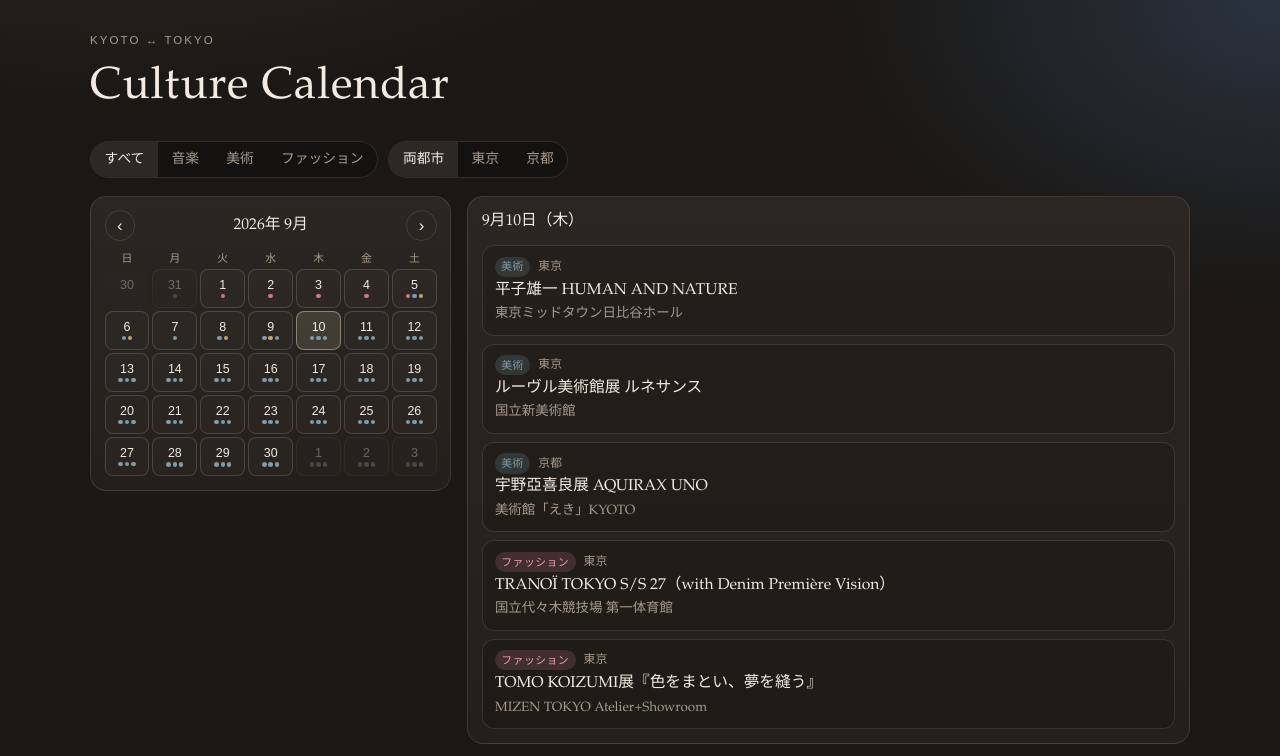
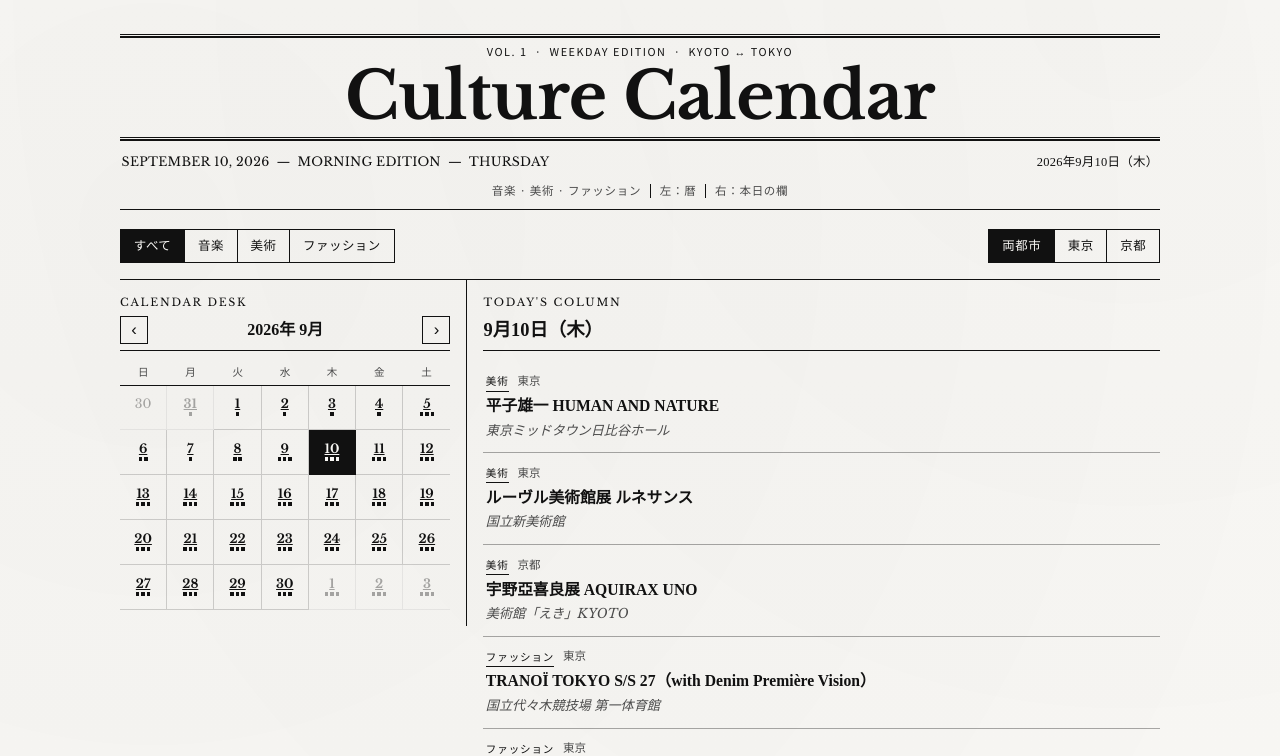
Before and after one commit to Licca-07/culture-calendar, a React (Vite) app: page / in a window 1280 px wide. Shown: the top 756 px of the page. Built offline with nearby package versions, Linux system fonts and the light colour scheme.

Commit message:
Restyle Culture Calendar as a weekday broadsheet
Adopt a Morning Harbor–like masthead, hairline rules, and
monochrome paper typography while keeping the 1:2 calendar/events split.

```diff
--- a/index.html
+++ b/index.html
@@ -4,7 +4,13 @@
     <meta charset="UTF-8" />
     <link rel="icon" type="image/svg+xml" href="/favicon.svg" />
     <meta name="viewport" content="width=device-width, initial-scale=1.0" />
-    <meta name="description" content="Kyoto and Tokyo music and art event calendar" />
+    <meta name="description" content="Kyoto and Tokyo music, art, and fashion event calendar" />
+    <link rel="preconnect" href="https://fonts.googleapis.com" />
+    <link rel="preconnect" href="https://fonts.gstatic.com" crossorigin />
+    <link
+      href="https://fonts.googleapis.com/css2?family=Libre+Baskerville:ital,wght@0,400;0,700;1,400&family=Noto+Sans+JP:wght@400;500;700&family=Noto+Serif+JP:wght@500;700&display=swap"
+      rel="stylesheet"
+    />
     <title>Culture Calendar</title>
   </head>
   <body>
--- a/src/App.css
+++ b/src/App.css
@@ -1,19 +1,18 @@
 :root {
-  --bg0: #1a1714;
-  --bg1: #241f1a;
-  --ink: #f3ebe1;
-  --muted: #a89a8c;
-  --line: rgba(243, 235, 225, 0.12);
-  --music: #c4a574;
-  --art: #7f9aa8;
-  --fashion: #c97b8a;
-  --accent: #e8d7c0;
-  font-family: "Iowan Old Style", "Palatino Linotype", Palatino, "Hiragino Mincho ProN",
-    "Yu Mincho", serif;
+  --paper: #f8f7f4;
+  --ink: #111111;
+  --muted: #4a4a4a;
+  --rule: #111111;
+  --music: #111111;
+  --art: #111111;
+  --fashion: #111111;
+  --serif-en: "Libre Baskerville", "Times New Roman", Times, serif;
+  --serif-jp: "Noto Serif JP", "Hiragino Mincho ProN", "Yu Mincho", serif;
+  --sans-jp: "Noto Sans JP", "Hiragino Sans", "Yu Gothic", sans-serif;
   color: var(--ink);
-  background: radial-gradient(1200px 700px at 10% -10%, #3a322a 0%, transparent 55%),
-    radial-gradient(900px 600px at 100% 0%, #2a3340 0%, transparent 50%), var(--bg0);
-  line-height: 1.5;
+  background: var(--paper);
+  line-height: 1.55;
+  font-family: var(--sans-jp);
 }
 
 * {
@@ -23,6 +22,10 @@
 body {
   margin: 0;
   min-height: 100vh;
+  background:
+    radial-gradient(circle at 12% 8%, rgba(0, 0, 0, 0.03), transparent 42%),
+    radial-gradient(circle at 88% 0%, rgba(0, 0, 0, 0.025), transparent 40%),
+    linear-gradient(180deg, #fbfaf7 0%, var(--paper) 40%, #f3f1ec 100%);
 }
 
 #root {
@@ -30,91 +33,181 @@ body {
 }
 
 .page {
-  width: min(1100px, calc(100% - 2rem));
+  width: min(1040px, calc(100% - 2rem));
   margin: 0 auto;
-  padding: 2rem 0 3.5rem;
+  padding: 1.75rem 0 3rem;
 }
 
-.hero {
-  margin-bottom: 1.25rem;
+.masthead {
+  text-align: center;
+  margin-bottom: 1.15rem;
 }
 
-.eyebrow {
-  margin: 0;
-  letter-spacing: 0.18em;
-  text-transform: uppercase;
-  font-size: 0.72rem;
-  color: var(--muted);
-  font-family: "Avenir Next", "Hiragino Sans", sans-serif;
+.rule-double {
+  height: 4px;
+  border-top: 1px solid var(--rule);
+  border-bottom: 2px solid var(--rule);
+  margin: 0.35rem 0;
 }
 
-h1 {
-  margin: 0.3rem 0 0;
-  font-weight: 500;
-  font-size: clamp(1.9rem, 4.5vw, 2.8rem);
+.rule-single {
+  height: 0;
+  border-top: 1px solid var(--rule);
+  margin: 0.45rem 0 0;
+}
+
+.issue-line {
+  margin: 0.35rem 0 0.15rem;
+  display: flex;
+  justify-content: center;
+  flex-wrap: wrap;
+  gap: 0.45rem;
+  font-family: var(--sans-jp);
+  font-size: 0.68rem;
+  letter-spacing: 0.14em;
+  text-transform: uppercase;
+  color: var(--ink);
+}
+
+.brand {
+  margin: 0.15rem 0 0.2rem;
+  font-family: var(--serif-en);
+  font-weight: 700;
+  font-size: clamp(2.35rem, 7.5vw, 4.1rem);
+  letter-spacing: -0.01em;
+  line-height: 1.05;
+}
+
+.dateline {
+  display: flex;
+  flex-wrap: wrap;
+  justify-content: space-between;
+  align-items: baseline;
+  gap: 0.35rem 1rem;
+  padding: 0.35rem 0.1rem 0.15rem;
+  text-align: left;
+}
+
+.dateline-en,
+.dateline-ja {
+  margin: 0;
+  font-size: 0.78rem;
   letter-spacing: 0.02em;
 }
 
+.dateline-en {
+  font-family: var(--serif-en);
+  text-transform: uppercase;
+}
+
+.dateline-ja {
+  font-family: var(--serif-jp);
+  font-weight: 500;
+}
+
+.dateline .sep {
+  margin: 0 0.2rem;
+}
+
+.meta-bar {
+  display: flex;
+  flex-wrap: wrap;
+  justify-content: center;
+  align-items: center;
+  gap: 0.55rem;
+  padding: 0.45rem 0 0.15rem;
+  font-family: var(--sans-jp);
+  font-size: 0.72rem;
+  letter-spacing: 0.06em;
+  color: var(--muted);
+}
+
+.meta-bar .vbar {
+  width: 1px;
+  height: 0.85rem;
+  background: var(--rule);
+  display: inline-block;
+}
+
 .seed-note {
-  margin: 0.85rem 0 0;
-  padding: 0.7rem 0.85rem;
-  border: 1px dashed rgba(196, 165, 116, 0.35);
-  border-radius: 12px;
-  color: var(--music);
-  font-size: 0.88rem;
-  font-family: "Avenir Next", "Hiragino Sans", sans-serif;
+  margin: 0 0 0.9rem;
+  padding: 0.55rem 0;
+  border-top: 1px solid var(--rule);
+  border-bottom: 1px solid var(--rule);
+  color: var(--muted);
+  font-size: 0.82rem;
 }
 
 .filters {
   display: flex;
   flex-wrap: wrap;
   gap: 0.65rem;
-  margin-bottom: 1.1rem;
+  margin-bottom: 1rem;
+  justify-content: space-between;
 }
 
 .seg {
   display: inline-flex;
-  border: 1px solid var(--line);
-  background: rgba(0, 0, 0, 0.2);
-  border-radius: 999px;
+  border: 1px solid var(--rule);
   overflow: hidden;
 }
 
 .seg button {
   border: 0;
+  border-right: 1px solid var(--rule);
   background: transparent;
-  color: var(--muted);
-  padding: 0.45rem 0.85rem;
+  color: var(--ink);
+  padding: 0.4rem 0.8rem;
   cursor: pointer;
   font: inherit;
-  font-size: 0.86rem;
-  font-family: "Avenir Next", "Hiragino Sans", sans-serif;
+  font-size: 0.78rem;
+  letter-spacing: 0.04em;
+}
+
+.seg button:last-child {
+  border-right: 0;
 }
 
 .seg button.on {
-  background: rgba(243, 235, 225, 0.1);
-  color: var(--ink);
+  background: var(--ink);
+  color: var(--paper);
 }
 
 .layout {
   display: grid;
   grid-template-columns: 1fr 2fr;
-  gap: 1rem;
+  gap: 0;
   align-items: start;
+  border-top: 1px solid var(--rule);
+  border-bottom: 1px solid var(--rule);
 }
 
-.calendar-wrap,
-.panel {
-  background: linear-gradient(180deg, rgba(255, 255, 255, 0.03), transparent), var(--bg1);
-  border: 1px solid var(--line);
-  border-radius: 16px;
-  padding: 0.85rem;
+.calendar-wrap {
+  padding: 0.85rem 0.95rem 1rem 0;
+  border-right: 1px solid var(--rule);
+  min-width: 0;
 }
 
 .events-col {
   display: grid;
-  gap: 0.85rem;
+  gap: 0;
   min-width: 0;
+}
+
+.panel {
+  padding: 0.85rem 0 1rem 1.05rem;
+}
+
+.panel.upcoming {
+  border-top: 1px solid var(--rule);
+}
+
+.section-kicker {
+  margin: 0 0 0.35rem;
+  font-family: var(--serif-en);
+  font-size: 0.68rem;
+  letter-spacing: 0.16em;
+  text-transform: uppercase;
 }
 
 .month-nav {
@@ -122,72 +215,92 @@ h1 {
   align-items: center;
   justify-content: space-between;
   margin-bottom: 0.55rem;
+  border-bottom: 1px solid var(--rule);
+  padding-bottom: 0.4rem;
 }
 
 .month-nav h2 {
   margin: 0;
-  font-size: 0.98rem;
-  font-weight: 500;
+  font-family: var(--serif-jp);
+  font-size: 1rem;
+  font-weight: 700;
 }
 
 .month-nav button {
-  width: 1.9rem;
-  height: 1.9rem;
-  border-radius: 999px;
-  border: 1px solid var(--line);
+  width: 1.75rem;
+  height: 1.75rem;
+  border: 1px solid var(--rule);
   background: transparent;
   color: var(--ink);
   cursor: pointer;
   font-size: 1.05rem;
+  line-height: 1;
+}
+
+.month-nav button:hover {
+  background: var(--ink);
+  color: var(--paper);
 }
 
 .dow,
 .grid {
   display: grid;
   grid-template-columns: repeat(7, 1fr);
-  gap: 0.2rem;
+  gap: 0;
 }
 
 .dow span {
   text-align: center;
   color: var(--muted);
-  font-size: 0.68rem;
-  font-family: "Avenir Next", "Hiragino Sans", sans-serif;
-  padding-bottom: 0.2rem;
+  font-size: 0.66rem;
+  letter-spacing: 0.06em;
+  padding: 0.25rem 0;
+  border-bottom: 1px solid var(--rule);
 }
 
 .cell {
-  aspect-ratio: 1.15;
-  border: 1px solid transparent;
-  border-radius: 8px;
-  background: rgba(255, 255, 255, 0.02);
+  aspect-ratio: 1.05;
+  border: 0;
+  border-right: 1px solid rgba(17, 17, 17, 0.18);
+  border-bottom: 1px solid rgba(17, 17, 17, 0.18);
+  background: transparent;
   color: var(--ink);
   cursor: pointer;
   display: flex;
   flex-direction: column;
   align-items: center;
   justify-content: center;
-  gap: 0.15rem;
+  gap: 0.12rem;
   padding: 0.15rem;
   font: inherit;
+}
+
+.cell:nth-child(7n) {
+  border-right: 0;
 }
 
 .cell.muted {
   opacity: 0.35;
 }
 
-.cell.has {
-  border-color: rgba(232, 215, 192, 0.18);
+.cell.has .num {
+  font-weight: 700;
+  text-decoration: underline;
+  text-underline-offset: 0.12em;
 }
 
 .cell.selected {
-  background: rgba(232, 215, 192, 0.14);
-  border-color: rgba(232, 215, 192, 0.45);
+  background: var(--ink);
+  color: var(--paper);
+}
+
+.cell.selected .dots i {
+  background: var(--paper);
 }
 
 .num {
   font-size: 0.78rem;
-  font-family: "Avenir Next", "Hiragino Sans", sans-serif;
+  font-family: var(--serif-en);
   line-height: 1;
 }
 
@@ -198,108 +311,101 @@ h1 {
 }
 
 .dots i {
-  width: 0.28rem;
-  height: 0.28rem;
-  border-radius: 999px;
+  width: 0.22rem;
+  height: 0.22rem;
+  border-radius: 0;
   display: block;
-}
-
-.dots i.music {
-  background: var(--music);
-}
-
-.dots i.art {
-  background: var(--art);
-}
-
-.dots i.fashion {
-  background: var(--fashion);
+  background: var(--ink);
 }
 
 .panel h3 {
-  margin: 0 0 0.7rem;
-  font-size: 0.98rem;
-  font-weight: 500;
+  margin: 0 0 0.65rem;
+  font-family: var(--serif-jp);
+  font-size: 1.15rem;
+  font-weight: 700;
+  border-bottom: 1px solid var(--rule);
+  padding-bottom: 0.35rem;
 }
 
 .empty {
   margin: 0;
   color: var(--muted);
-  font-size: 0.92rem;
+  font-size: 0.9rem;
 }
 
 .list {
   list-style: none;
   margin: 0;
   padding: 0;
-  display: grid;
-  gap: 0.5rem;
+}
+
+.list li + li {
+  border-top: 1px solid rgba(17, 17, 17, 0.35);
 }
 
 .list a {
   display: grid;
   grid-template-columns: auto auto 1fr;
   grid-template-rows: auto auto;
-  gap: 0.12rem 0.5rem;
+  gap: 0.15rem 0.55rem;
   text-decoration: none;
   color: inherit;
-  padding: 0.65rem 0.75rem;
-  border-radius: 12px;
-  border: 1px solid var(--line);
-  background: rgba(0, 0, 0, 0.15);
+  padding: 0.7rem 0.15rem;
 }
 
-.list a:hover {
-  border-color: rgba(232, 215, 192, 0.35);
+.list a:hover strong {
+  text-decoration: underline;
+  text-underline-offset: 0.14em;
 }
 
 .tag {
-  font-size: 0.68rem;
-  letter-spacing: 0.04em;
-  padding: 0.12rem 0.4rem;
-  border-radius: 999px;
-  font-family: "Avenir Next", "Hiragino Sans", sans-serif;
+  font-size: 0.66rem;
+  letter-spacing: 0.08em;
+  padding: 0.05rem 0;
+  font-family: var(--sans-jp);
   width: fit-content;
-}
-
-.tag.music {
-  background: rgba(196, 165, 116, 0.2);
-  color: var(--music);
-}
-
-.tag.art {
-  background: rgba(127, 154, 168, 0.2);
-  color: var(--art);
-}
-
-.tag.fashion {
-  background: rgba(201, 123, 138, 0.2);
-  color: #e8a0ad;
+  border-bottom: 1px solid var(--rule);
 }
 
 .city,
 time {
   color: var(--muted);
-  font-size: 0.74rem;
-  font-family: "Avenir Next", "Hiragino Sans", sans-serif;
+  font-size: 0.72rem;
+  font-family: var(--serif-en);
   align-self: center;
 }
 
 .list strong {
   grid-column: 1 / -1;
-  font-weight: 500;
+  font-family: var(--serif-jp);
+  font-weight: 700;
   font-size: 0.98rem;
 }
 
 .list em {
   grid-column: 1 / -1;
-  font-style: normal;
+  font-style: italic;
+  font-family: var(--serif-en);
   color: var(--muted);
-  font-size: 0.84rem;
+  font-size: 0.82rem;
 }
 
 .upcoming time {
   grid-column: 1 / -1;
+}
+
+.colophon {
+  margin-top: 1.1rem;
+  text-align: center;
+}
+
+.colophon p {
+  margin: 0.55rem 0 0;
+  font-family: var(--serif-en);
+  font-size: 0.72rem;
+  letter-spacing: 0.08em;
+  text-transform: uppercase;
+  color: var(--muted);
 }
 
 @media (max-width: 860px) {
@@ -308,15 +414,71 @@ time {
   }
 
   .calendar-wrap {
-    max-width: 360px;
+    border-right: 0;
+    border-bottom: 1px solid var(--rule);
+    padding: 0.85rem 0 1rem;
+    max-width: none;
+  }
+
+  .panel {
+    padding-left: 0;
   }
 
   .page {
-    width: min(100% - 1.25rem, 1100px);
-    padding-top: 1.4rem;
+    width: min(100% - 1.25rem, 1040px);
+    padding-top: 1.25rem;
+  }
+
+  .brand {
+    font-size: clamp(2rem, 11vw, 3.2rem);
+  }
+
+  .dateline {
+    flex-direction: column;
+    align-items: center;
+    text-align: center;
   }
 
   .list a {
     grid-template-columns: auto 1fr;
   }
 }
+
+@media (prefers-reduced-motion: no-preference) {
+  .brand {
+    animation: masthead-in 700ms ease-out both;
+  }
+
+  .dateline,
+  .meta-bar {
+    animation: fade-up 650ms ease-out 120ms both;
+  }
+
+  .layout {
+    animation: fade-up 700ms ease-out 220ms both;
+  }
+}
+
+@keyframes masthead-in {
+  from {
+    opacity: 0;
+    letter-spacing: 0.08em;
+    transform: translateY(0.35rem);
+  }
+  to {
+    opacity: 1;
+    letter-spacing: -0.01em;
+    transform: none;
+  }
+}
+
+@keyframes fade-up {
+  from {
+    opacity: 0;
+    transform: translateY(0.4rem);
+  }
+  to {
+    opacity: 1;
+    transform: none;
+  }
+}
--- a/src/App.tsx
+++ b/src/App.tsx
@@ -12,7 +12,7 @@ import {
   startOfMonth,
   startOfWeek,
 } from 'date-fns'
-import { ja } from 'date-fns/locale'
+import { enUS, ja } from 'date-fns/locale'
 import './App.css'
 
 export type CultureEvent = {
@@ -56,13 +56,14 @@ export default function App() {
   const [type, setType] = useState<TypeFilter>('all')
   const [city, setCity] = useState<CityFilter>('all')
   const [selected, setSelected] = useState<Date | null>(new Date(2026, 8, 10))
+  const [today] = useState(() => new Date())
 
   useEffect(() => {
-    fetch('/events.json')
+    fetch('./events.json')
       .then((r) => r.json())
       .then((data: CultureEvent[]) => setEvents(data))
       .catch(() => setEvents([]))
-    fetch('/artists.json')
+    fetch('./artists.json')
       .then((r) => r.json())
       .then((data: ArtistSeed) => setArtistSeed(data))
       .catch(() => setArtistSeed(null))
@@ -100,21 +101,50 @@ export default function App() {
     [filtered],
   )
 
+  const editionDate = selected ?? today
+  const enDate = format(editionDate, 'MMMM d, yyyy', { locale: enUS })
+  const jaDate = format(editionDate, 'yyyy年M月d日（E）', { locale: ja })
+  const weekLabel = format(editionDate, 'EEEE', { locale: enUS }).toUpperCase()
+
   return (
     <div className="page">
-      <header className="hero">
-        <p className="eyebrow">Kyoto ↔ Tokyo</p>
-        <h1>Culture Calendar</h1>
-        {artistSeed?.makiImport?.status === 'missing' ? (
-          <p className="seed-note">
-            音楽はアーティスト起点。MAKIリスト未取り込み（いま core:{" "}
-            {(artistSeed.core ?? []).map((a) => a.name).join(', ') || 'なし'}）。
+      <header className="masthead">
+        <div className="rule-double" aria-hidden="true" />
+        <p className="issue-line">
+          <span>VOL. 1</span>
+          <span aria-hidden="true">·</span>
+          <span>WEEKDAY EDITION</span>
+          <span aria-hidden="true">·</span>
+          <span>KYOTO ↔ TOKYO</span>
+        </p>
+        <h1 className="brand">Culture Calendar</h1>
+        <div className="rule-double" aria-hidden="true" />
+        <div className="dateline">
+          <p className="dateline-en">
+            {enDate} <span className="sep">—</span> MORNING EDITION <span className="sep">—</span>{' '}
+            {weekLabel}
           </p>
-        ) : null}
+          <p className="dateline-ja">{jaDate}</p>
+        </div>
+        <div className="meta-bar" aria-label="デスク">
+          <span>音楽 · 美術 · ファッション</span>
+          <span className="vbar" aria-hidden="true" />
+          <span>左：暦</span>
+          <span className="vbar" aria-hidden="true" />
+          <span>右：本日の欄</span>
+        </div>
+        <div className="rule-single" aria-hidden="true" />
       </header>
 
+      {artistSeed?.makiImport?.status === 'missing' ? (
+        <p className="seed-note">
+          音楽はアーティスト起点。MAKIリスト未取り込み（いま core:{' '}
+          {(artistSeed.core ?? []).map((a) => a.name).join(', ') || 'なし'}）。
+        </p>
+      ) : null}
+
       <section className="filters" aria-label="フィルター">
-        <div className="seg">
+        <div className="seg" role="group" aria-label="ジャンル">
           {([
             ['all', 'すべて'],
             ['music', '音楽'],
@@ -126,7 +156,7 @@ export default function App() {
             </button>
           ))}
         </div>
-        <div className="seg">
+        <div className="seg" role="group" aria-label="都市">
           {([
             ['all', '両都市'],
             ['tokyo', '東京'],
@@ -141,6 +171,7 @@ export default function App() {
 
       <div className="layout">
         <aside className="calendar-wrap">
+          <div className="section-kicker">CALENDAR DESK</div>
           <div className="month-nav">
             <button onClick={() => setCursor((c) => addMonths(c, -1))} aria-label="前月">
               ‹
@@ -187,6 +218,7 @@ export default function App() {
 
         <section className="events-col" aria-label="イベント">
           <div className="panel">
+            <div className="section-kicker">TODAY&apos;S COLUMN</div>
             <h3>
               {selected ? format(selected, 'M月d日（E）', { locale: ja }) : '日付を選択'}
             </h3>
@@ -209,6 +241,7 @@ export default function App() {
           </div>
 
           <div className="panel upcoming">
+            <div className="section-kicker">FORTHCOMING</div>
             <h3>これから</h3>
             <ul className="list">
               {upcoming.map((e) => (
@@ -227,6 +260,11 @@ export default function App() {
           </div>
         </section>
       </div>
+
+      <footer className="colophon">
+        <div className="rule-single" aria-hidden="true" />
+        <p>Printed for the quiet hours · Music · Art · Fashion</p>
+      </footer>
     </div>
   )
 }
```
